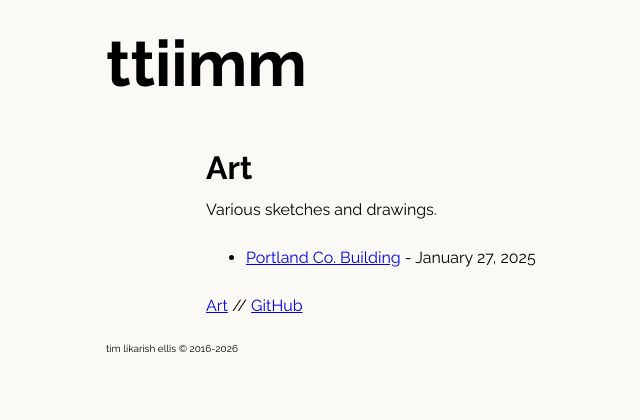
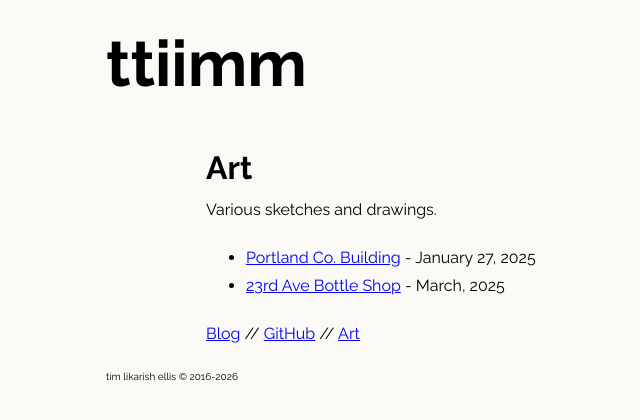
Before and after one commit to ttiimm/ttiimm.github.io, a plain HTML site: page art.html in a window 1280 px wide. Shown: the whole page, without its empty margins (134-774 px from the left). Drawn offline with Linux system fonts and the light colour scheme.

Commit message:
[Art] [Misc] Add 23rd ave and fix up footers

```diff
--- a/art.html
+++ b/art.html
@@ -20,13 +20,15 @@
     <div class="container-body">
         <ul>
             <li><a href="images/portlandco.webp">Portland Co. Building</a> - January 27, 2025</li>
+            <li><a href="images/23avebottleshop.webp">23rd Ave Bottle Shop</a> - March, 2025</li>
         </ul>
 
     </div>
 
     <div class="container-body">
-        <a href="art.html">Art</a> //
-        <a href="https://github.com/ttiimm">GitHub</a>
+        <a href="blog.html">Blog</a> //
+        <a href="https://github.com/ttiimm">GitHub</a> //
+        <a href="art.html">Art</a>
     </div>
 
     <div class="container-bottom">tim likarish ellis &copy; 2016-2026</div>
```
Also changed, not shown: blog.html (+2 -1 lines), images/23avebottleshop.webp (added).
